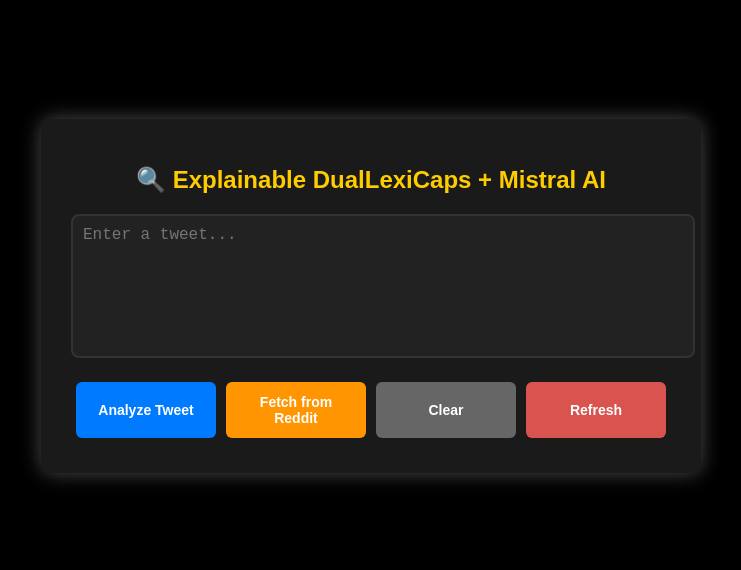
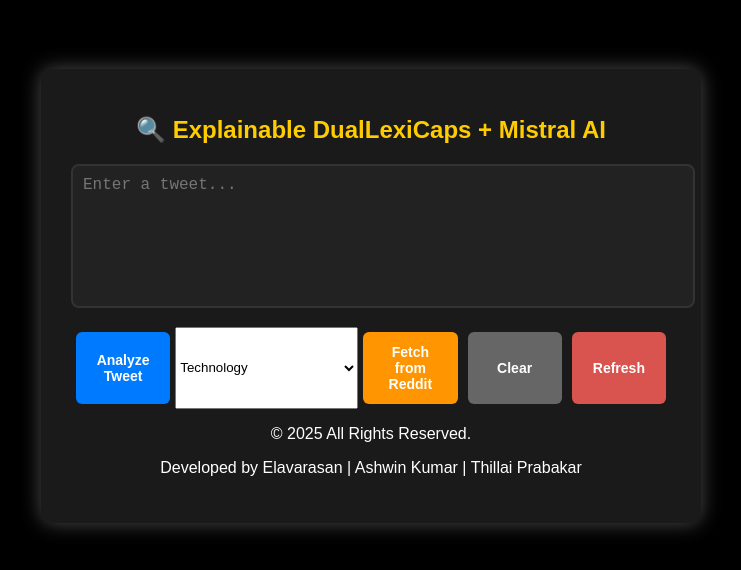
Before and after one commit to elavarasan-2003/DualLexiCaps-Mistral, a React (Create React App) app in the folder frontend/: page / in a window 1280 px wide. Shown: the part 104-674 px from the top of the page, without its empty margins (269-1010 px from the left). Built offline with nearby package versions, Linux system fonts and the light colour scheme.

Commit message:
Update App.js

```diff
--- a/frontend/src/App.js
+++ b/frontend/src/App.js
@@ -8,8 +8,28 @@
   const [justification, setJustification] = useState("");
   const [loading, setLoading] = useState(false);
   const [typing, setTyping] = useState("");
+  const [selectedCategory, setSelectedCategory] = useState("Technology");
 
-
+    const categories = [
+    "HatePolitics",
+    "Racism",
+    "Sexism",
+    "Homophobia",
+    "ReligiousIntolerance",
+    "Xenophobia",
+    "Ableism",
+    "HateSpeechMisinformation",
+    "Technology",
+    "Science",
+    "Space",
+    "CyberSecurity",
+    "Gadgets",
+    "Education",
+    "Health",
+    "Philosophy",
+    "Culture",
+    "HumanRights",
+  ];
 
   const delay = (ms) => new Promise((resolve) => setTimeout(resolve, ms));
 
@@ -48,11 +68,14 @@
     setLoading(false);
   };
 
-  const fetchRedditPost = async () => {
+    const fetchRedditPost = async () => {
+    if (!selectedCategory) {
+      alert("Please select a category!");
+      return;
+    }
     setLoading(true);
     try {
-      const response = await axios.get(`${process.env.REACT_APP_BACKEND_URL}/fetch_reddit/`);
-
+      const response = await axios.get(`${process.env.REACT_APP_BACKEND_URL}/fetch_reddit/${selectedCategory}`);
       setTweet(response.data.post);
     } catch (error) {
       alert("Error fetching Reddit post.");
@@ -69,7 +92,8 @@
   };
 
   return (
-    <div className="container">
+    <div className={`container ${classification === "Hate" ? "hate" : classification ? "non-hate" : ""}`}>
+
       <h1>🔍 Explainable DualLexiCaps + Mistral AI</h1>
 
       <textarea
@@ -82,9 +106,23 @@
         <button className="blue" onClick={analyzeTweet} disabled={loading}>
           Analyze Tweet
         </button>
+
+        <select
+          className="dropdown"
+          value={selectedCategory}
+          onChange={(e) => setSelectedCategory(e.target.value)}
+        >
+          {categories.map((cat) => (
+            <option key={cat} value={cat}>
+              {cat}
+            </option>
+          ))}
+        </select>
+
         <button className="orange" onClick={fetchRedditPost} disabled={loading}>
           Fetch from Reddit
         </button>
+
         <button className="gray" onClick={clearText}>Clear</button>
         <button className="red" onClick={refreshPage}>Refresh</button>
       </div>
@@ -102,6 +140,12 @@
           <p className="typing-effect">{typing}</p>
         </div>
       )}
+
+<footer>
+  <p>© 2025 All Rights Reserved.</p>
+  <p>Developed by Elavarasan | Ashwin Kumar | Thillai Prabakar</p>
+</footer>
+
     </div>
   );
 }
```
